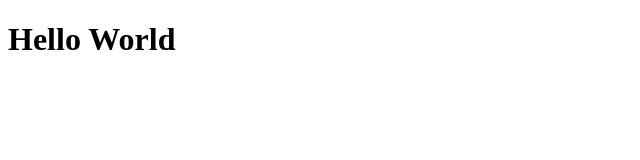
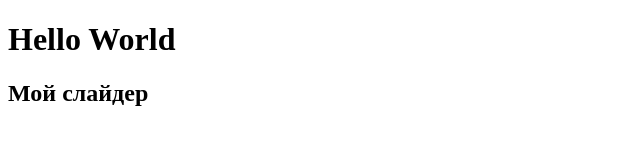
Before and after one commit to MaxOrel/gh-pages, a plain HTML site: page index.html in a window 1280 px wide. Shown: the whole page, without its empty margins (0-640 px from the left). Drawn offline with Linux system fonts and the light colour scheme.

Commit message:
added slider

```diff
--- a/index.html
+++ b/index.html
@@ -7,5 +7,10 @@
 </head>
 <body>
    <h1>Hello World</h1>
+   <div class="slider">
+       <h2 class="slider__title">
+           Мой слайдер
+       </h2>
+   </div>
 </body>
 </html>
```
